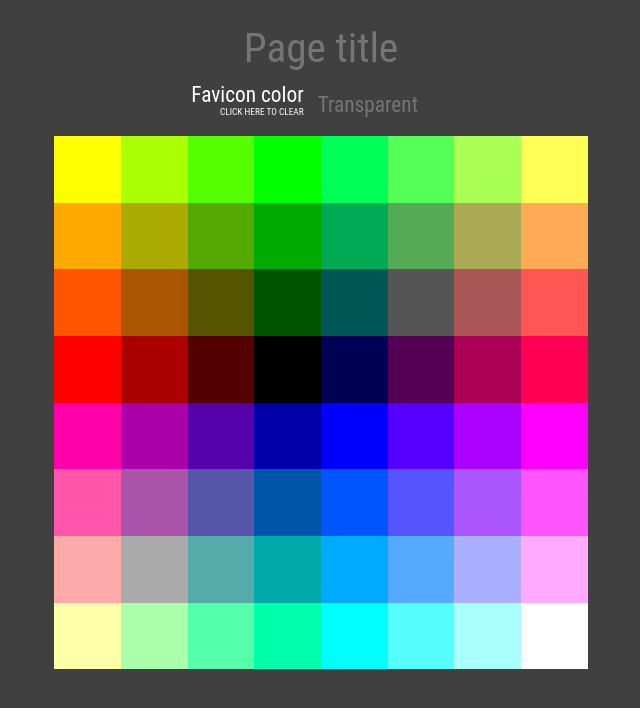
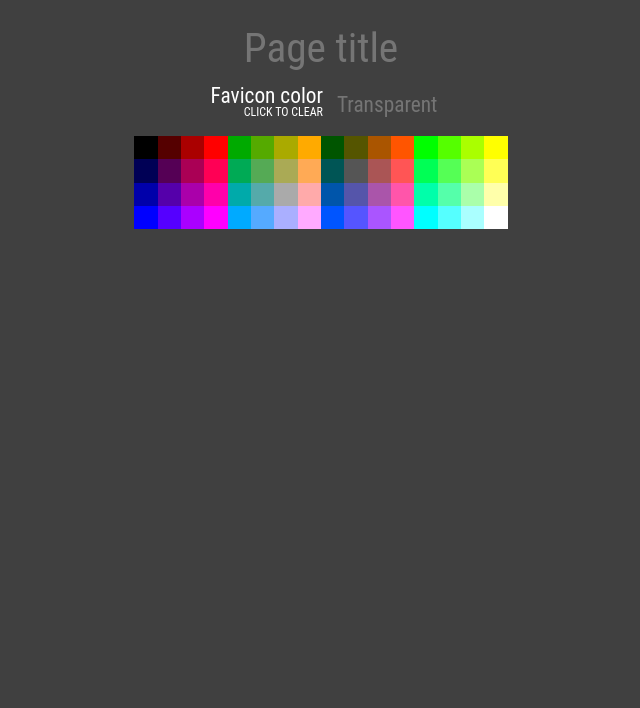
Before and after one commit to DavidBevi/separator, a plain HTML site: page index.html in a window 1280 px wide. Shown: the whole page, without its empty margins (319-959 px from the left). Drawn offline with Linux system fonts and the light colour scheme.

Commit message:
Alternative color picker

```diff
--- a/index.html
+++ b/index.html
@@ -7,11 +7,11 @@
 <style>
     * {
         background-color: #404040;
-        color: white; /* White */
+        color: white;
         font-family: "Roboto Condensed", Arial, sans-serif;
     }
     #card {
-        max-width: 400pt;
+        max-width: 280pt;
         margin: 0 auto;
         padding: 6pt;
     }
@@ -23,11 +23,11 @@
     }
     .textField {
         width: 100%;
-        background-color: transparent; /* Dark Grey */
+        background-color: transparent;
         border: 0;
         padding: 6pt;
         text-align: center;
-        font-size: 31pt; /* Default font size */
+        font-size: 31pt;
         outline: none;
     }
     #pageTitle {
@@ -46,11 +46,11 @@
         line-height: 60%;
     }
     #clearFavicon {
-        font-size: 7pt;
+        font-size: 9pt;
     }
     #pageColor {
         text-align: left;
-        width: fit-content;
+        width: 50%;
     }
     #textContainer > div {
         display: flex;
@@ -65,24 +65,22 @@
     }
     #colors {
         display: grid;
-        grid-template-columns: repeat(8, 1fr); /* Equal width columns */
-        grid-template-rows: repeat(8, 1fr); /* Equal height rows */
+        grid-template-columns: repeat(16, 1fr); /* Equal width columns */
+        grid-template-rows: repeat(4, 1fr); /* Equal height rows */
         gap: 0;
-        aspect-ratio: 1 / 1;
+        aspect-ratio: 4 / 1;
         height: 100%;
     }
     .colorButton {
-        width: 100%; /* Button width fills parent */
-        height: 100%; /* Button height fills parent */
+        width: 100%;
+        height: 100%;
         border: none;
         cursor: pointer;
     }
-
-    /* Media query for viewport width */
-    @media (max-width: 400pt) {
-        #pageTitle, #pageColor, #faviconBtn {
-            font-size: calc(10pt + 6 * (100vw - 200pt) / 200); /* Linear scaling of font size */
-        }
+    @media (max-width: 400pt) { /* Media query for viewport width */
+        #pageTitle { font-size: calc(15pt + 16 * (100vw - 200pt) / 200); }  /* Linear scaling of font size */
+        #pageColor, #faviconBtn { font-size: calc(10pt + 6 * (100vw - 200pt) / 200); } /* Linear scaling of font size */
+        #clearFavicon { font-size: calc(6pt + 3 * (100vw - 200pt) / 200); } /* Linear scaling of font size */
     }
 </style>
 </head>
@@ -94,7 +92,7 @@
             <input type="text" id="pageTitle" class="textField" placeholder="Page title">
         </div>
         <div>
-            <button id="faviconBtn" >Favicon color<br/><span id="clearFavicon">CLICK HERE TO CLEAR</span></button>
+            <button id="faviconBtn" >Favicon color<br/><span id="clearFavicon">CLICK TO CLEAR</span></button>
             <input type="text" id="pageColor" class="textField" placeholder="Transparent">
         </div>
     </div>
@@ -156,7 +154,27 @@
             return button;
         }
 
-        var colors = [ // maybe order from darker to lighter?
+
+        var colors = [ //
+            '000000', '550000', 'AA0000', 'FF0000',
+            '00AA00', '55AA00', 'AAAA00', 'FFAA00',
+            '005500', '555500', 'AA5500', 'FF5500',
+            '00FF00', '55FF00', 'AAFF00', 'FFFF00',
+            '000055', '550055', 'AA0055', 'FF0055',
+            '00AA55', '55AA55', 'AAAA55', 'FFAA55',
+            '005555', '555555', 'AA5555', 'FF5555',
+            '00FF55', '55FF55', 'AAFF55', 'FFFF55',
+            '0000AA', '5500AA', 'AA00AA', 'FF00AA',
+            '00AAAA', '55AAAA', 'AAAAAA', 'FFAAAA',
+            '0055AA', '5555AA', 'AA55AA', 'FF55AA',
+            '00FFAA', '55FFAA', 'AAFFAA', 'FFFFAA',
+            '0000FF', '5500FF', 'AA00FF', 'FF00FF',
+            '00AAFF', '55AAFF', 'AAAFFF', 'FFAAFF',
+            '0055FF', '5555FF', 'AA55FF', 'FF55FF',
+            '00FFFF', '55FFFF', 'AAFFFF', 'FFFFFF'
+        ];
+
+        var colors2 = [
           'FFFF00', 'AAFF00', '55FF00', '00FF00',
           '00FF55', '55FF55', 'AAFF55', 'FFFF55',
           'FFAA00', 'AAAA00', '55AA00', '00AA00',
```
